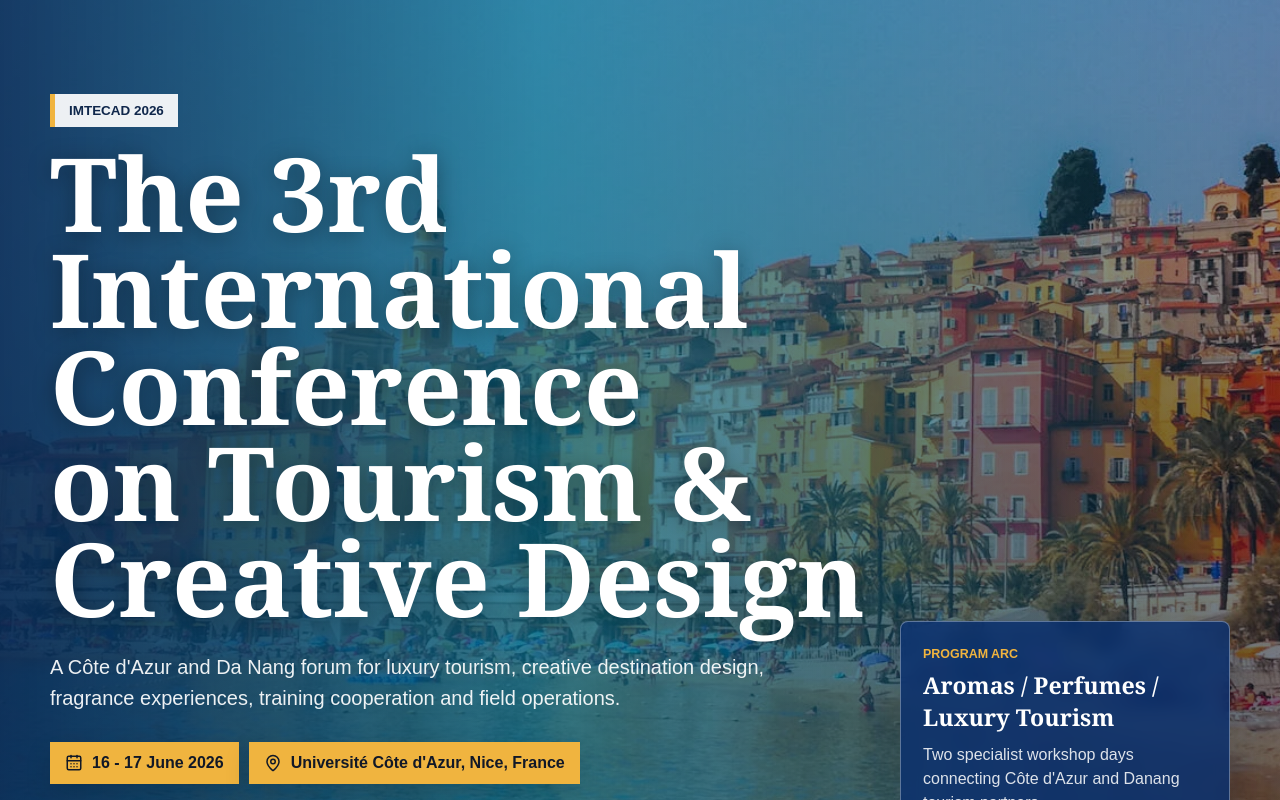
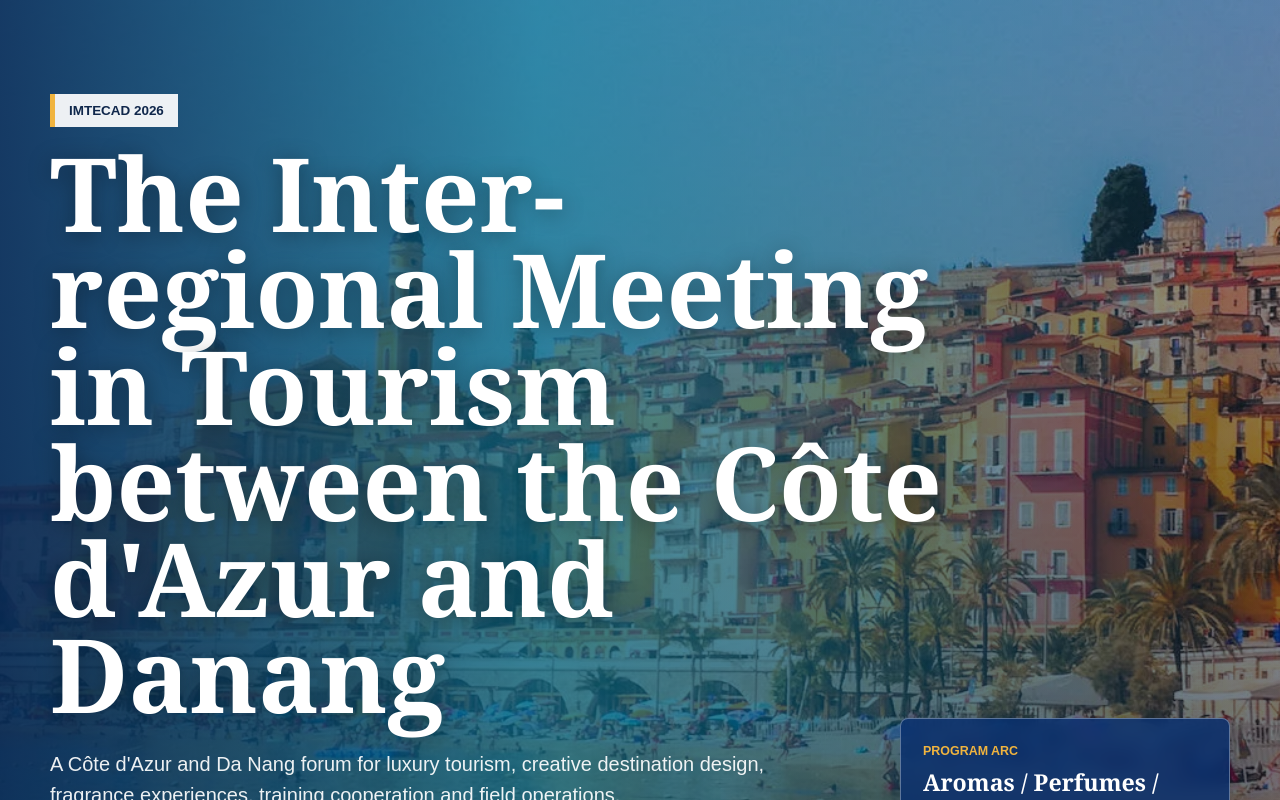
Before and after one commit to tuannguyenvku/imtecad-2026, a Next.js app: page /imtecad-2026/ in a window 1280 px wide. Shown: the top 800 px of the page. Built offline with nearby package versions, Linux system fonts and the light colour scheme.

Commit message:
Update conference name to 'The Inter-regional Meeting in Tourism between the Côte d'Azur and Danang (IMTECAD)'

```diff
--- a/app/layout.jsx
+++ b/app/layout.jsx
@@ -1,9 +1,9 @@
 import "./globals.css";
 
 export const metadata = {
-  title: "IMTECAD 2026 | International Conference on Tourism & Creative Design",
+  title: "IMTECAD 2026 | The Inter-regional Meeting in Tourism between the Côte d'Azur and Danang",
   description:
-    "The 3rd International Conference on Tourism & Creative Design, hosted in Nice, France, 16-17 June 2026.",
+    "The Inter-regional Meeting in Tourism between the Côte d'Azur and Danang (IMTECAD), hosted in Nice, France, 16-17 June 2026.",
 };
 
 export default function RootLayout({ children }) {
--- a/app/page.jsx
+++ b/app/page.jsx
@@ -277,8 +277,8 @@ export default function HomePage() {
         <div className="hero-copy">
           <p className="kicker">IMTECAD 2026</p>
           <h1>
-            The 3rd International Conference
-            <span>on Tourism & Creative Design</span>
+            The Inter-regional Meeting in Tourism
+            <span>between the Côte d'Azur and Danang</span>
           </h1>
           <p className="hero-lede">
             A Côte d'Azur and Da Nang forum for luxury tourism, creative destination design,
```
